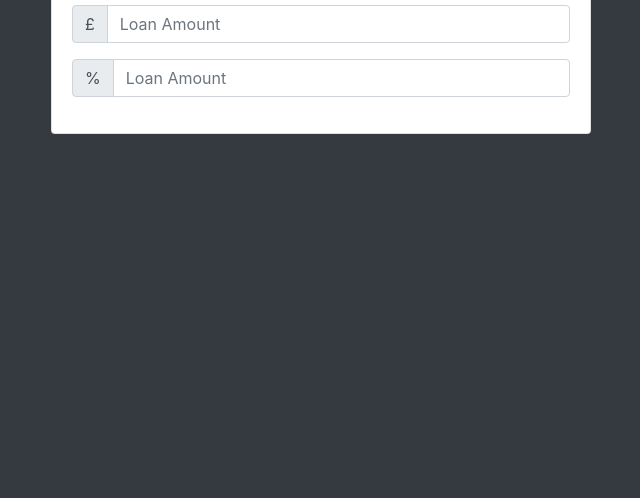
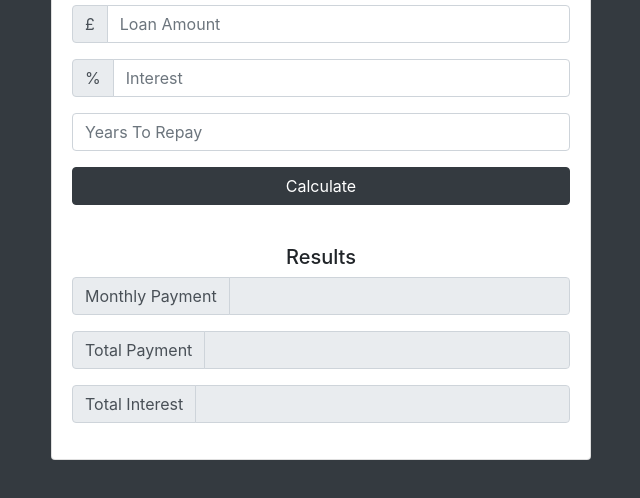
Before and after one commit to KrzysztofBalejko/Loan-Calculator, a plain HTML site: page index.html in a window 1280 px wide. Shown: the part 136-634 px from the top of the page, without its empty margins (319-959 px from the left). Drawn offline with nearby package versions, Linux system fonts and the light colour scheme.

Commit message:
Bootstrap UI - done

```diff
--- a/index.html
+++ b/index.html
@@ -8,11 +8,10 @@
     <link rel="stylesheet" href="https://stackpath.bootstrapcdn.com/bootstrap/4.2.1/css/bootstrap.min.css"
      integrity="sha384-GJzZqFGwb1QTTN6wy59ffF1BuGJpLSa9DkKMp0DgiMDm4iYMj70gZWKYbI706tWS"
      crossorigin="anonymous">
-
     <title>Loan Calculator</title>
   </head>
 <body class="bg-dark">
-  <div class="container">
+ <div class="container">
     <div class="row">
       <div class="col-md-6 mx-auto">
         <div class="card card-body text-center mt-5">
@@ -31,10 +30,47 @@
                 <div class="input-group-prepend">
                   <span class="input-group-text">%</span>
                 </div>
-                <input type="number" class="form-control" id="interest" placeholder="Loan Amount">
+                <input type="number" class="form-control" id="interest" placeholder="Interest">
               </div>
             </div>
+            <div class="form-group">
+              <input type="number" class="form-control" id="years" placeholder="Years To Repay">
+            </div>
+            <div class="form-group">
+              <input type="submit" value="Calculate" class="btn btn-dark btn-block">
+            </div>
           </form>
+          <!-- Loading
+          <div id="loading">
+            <img src="img/load.gif">
+          </div> -->
+          <div id="results" class="pt-4">
+          <h5>Results</h5>
+          <div class="form-group">
+            <div class="input-group">
+              <div class="input-group-prepend">
+                <span class="input-group-text">Monthly Payment</span>
+              </div>
+              <input type="number" class="form-control" id="monthly-payment"disabled>
+            </div>
+          </div>
+          <div class="form-group">
+            <div class="input-group">
+              <div class="input-group-prepend">
+                <span class="input-group-text">Total Payment</span>
+              </div>
+              <input type="number" class="form-control" id="total-payment"disabled>
+            </div>
+          </div>
+          <div class="form-group">
+            <div class="input-group">
+              <div class="input-group-prepend">
+                <span class="input-group-text">Total Interest</span>
+              </div>
+                <input type="number" class="form-control" id="total-"disabled>
+            </div>
+           </div>
+          </div>
         </div>
       </div>
     </div>
@@ -53,5 +89,6 @@
     integrity="sha384-B0UglyR+jN6CkvvICOB2joaf5I4l3gm9GU6Hc1og6Ls7i6U/mkkaduKaBhlAXv9k"
     crossorigin="anonymous">
   </script>
+  <script src="app.js"></script>
 </body>
 </html>
```
